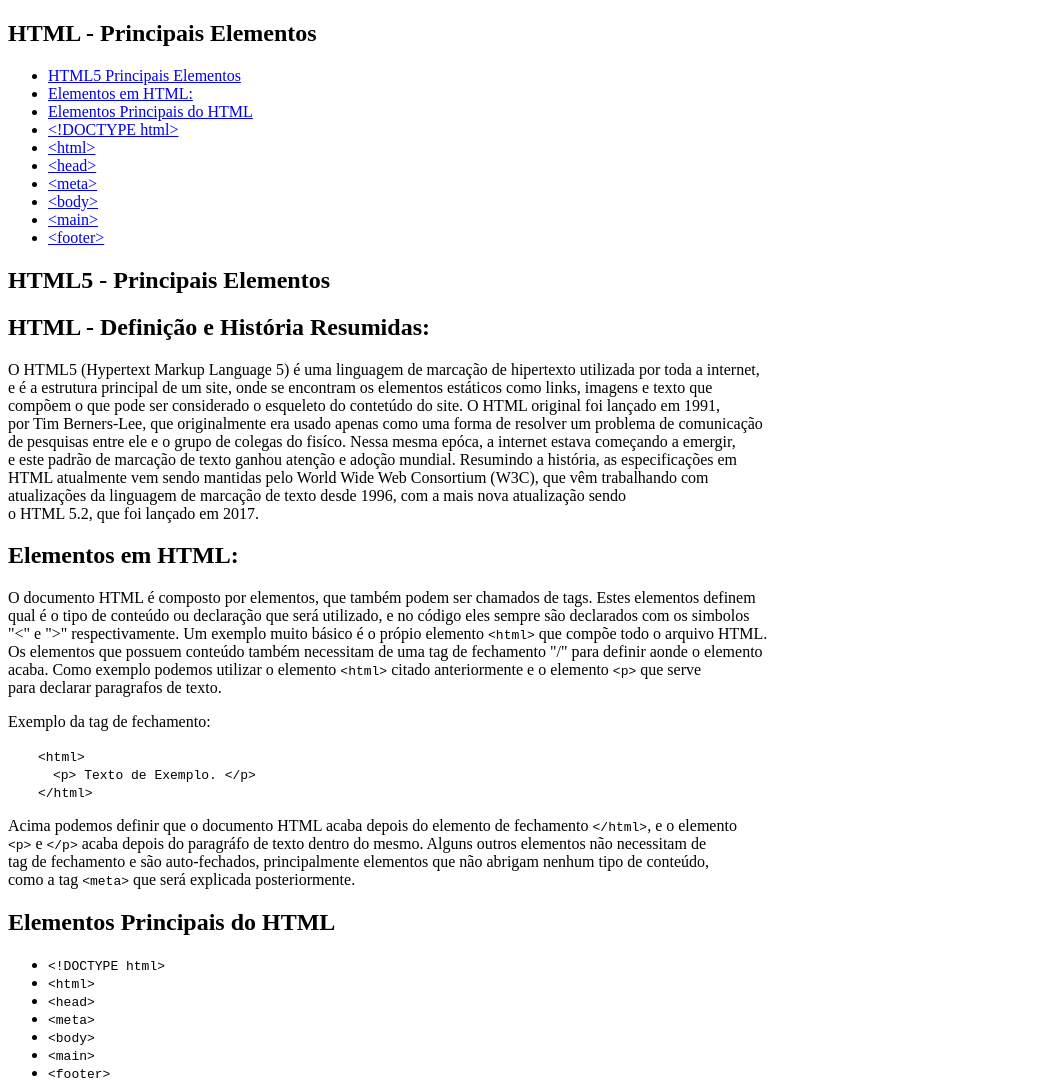
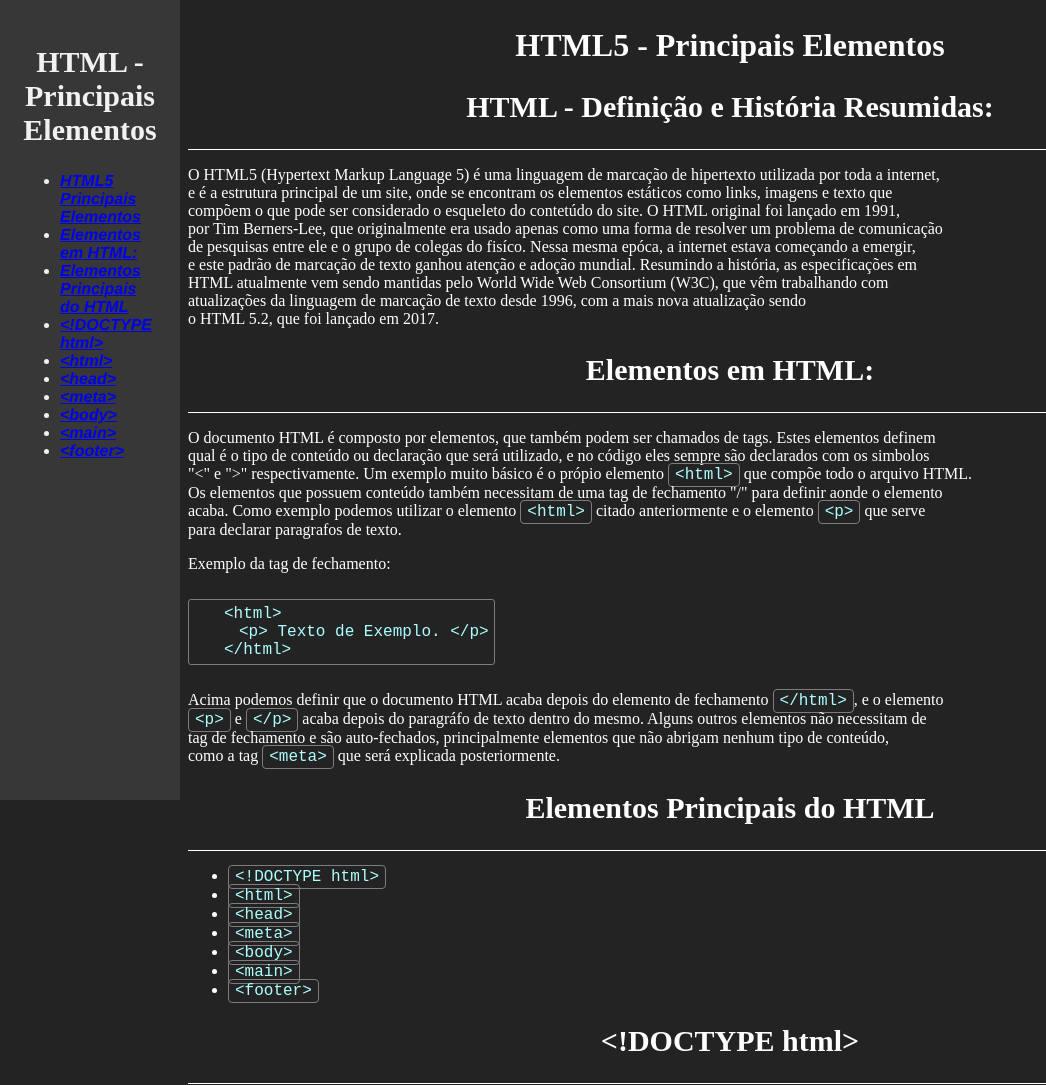
Before and after one commit to lucas-lillo/Pratica_Pagina_HTML, a plain HTML site: page pagina.html/index.html in a window 1280 px wide. Shown: the top 1085 px of the page, without its empty margins (0-1046 px from the left). Drawn offline with Linux system fonts and the light colour scheme.

Commit message:
08.08.2024

```diff
--- a/pagina.html/styles.css
+++ b/pagina.html/styles.css
@@ -1,3 +1,62 @@
+@media (min-width:769px) and (max-width: 1199px){
+    #navbar {
+        width: 180px;
+    }
+}
+
+h1 {
+    font-size: 30px;
+    text-align: center;
+}
+
+
+h2 {
+    font-size: 30px;
+    text-align: center;
+}
+
+.navlinks {
+    padding-right: 10px;
+    padding-bottom: 5px;
+    margin-bottom: 55px;
+    font-style: italic;
+    font-weight: bold;
+    font-family:'Franklin Gothic Medium', 'Arial Narrow', Arial, sans-serif;
+}
+
+.navlink {
+    padding-right: 10px;
+    padding-bottom: 100px;
+    margin-bottom: 55px;
+    line-height: 1.5;
+}
+
+code {
+    border: 1px solid #7d7d7d;
+    padding: 2px 6px;
+    font-family: 'Courier New', Courier, monospace;
+    border-radius: 4px;
+    color: #acffff;
+}
+
+.code1 {
+    display: inline-block;
+    margin: 10px 0;
+    padding: 5px 5px 5px 5px;
+    border-radius: 3px;
+}
+
+#navheader {
+    border: hidden;
+}
+
+header {
+    border-bottom: 1.5px solid #ffff;
+}
+
+#navbar > li {
+    padding-right: 10px;
+}
 
 .margin1 {
     margin-left: 30px;
@@ -10,3 +69,56 @@
 .margin3 {
     margin-left: 55px;
 }
+
+.margin4 {
+    margin-left: 65px;
+}
+
+body {
+    background-color: #232323;
+    color: rgb(241, 241, 241);
+}
+
+nav  {
+    position: fixed;
+    left: 0;
+    top: 0;
+    width: 180px;
+    height: 100vh;
+    padding: 20px;
+    box-sizing: border-box;
+    overflow: hidden;
+    color: rgb(241, 241, 241);
+    background-color: #373737;
+}
+
+nav > ul {
+    background-color: #aeaeae;
+}
+
+nav > ul > li > a {
+    background-color: #aeaeae;
+    padding-right: 10px;
+    padding-bottom: 100px;
+    margin-bottom: 55px;
+    line-height: 1.5;
+}
+
+
+main {
+    margin-left:  180px;
+    color: white;
+}
+
+footer {
+    margin-left: 180px;
+    color: white;
+    text-align: center;
+    padding: 24px;
+}
+
+#HTML5{
+    text-align: center;
+    font-size: 2em;
+    color: white;
+}
```
